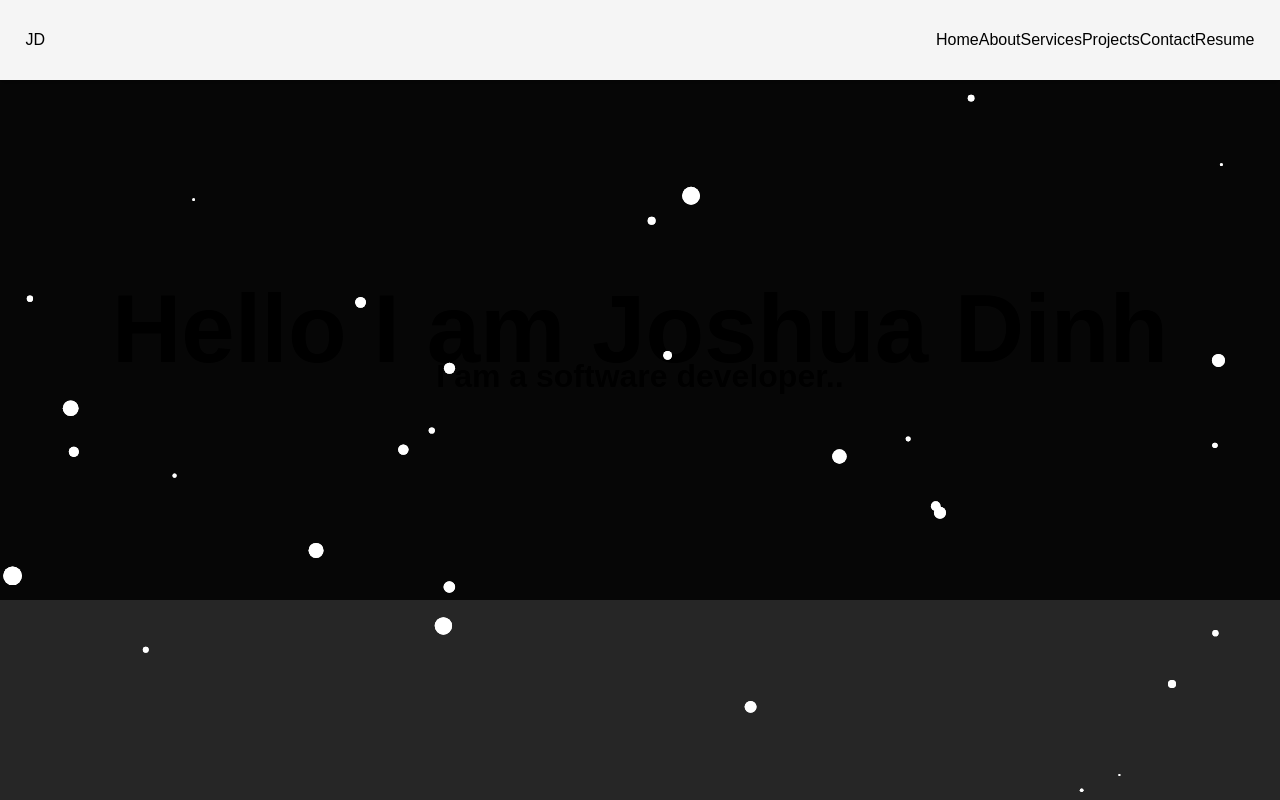
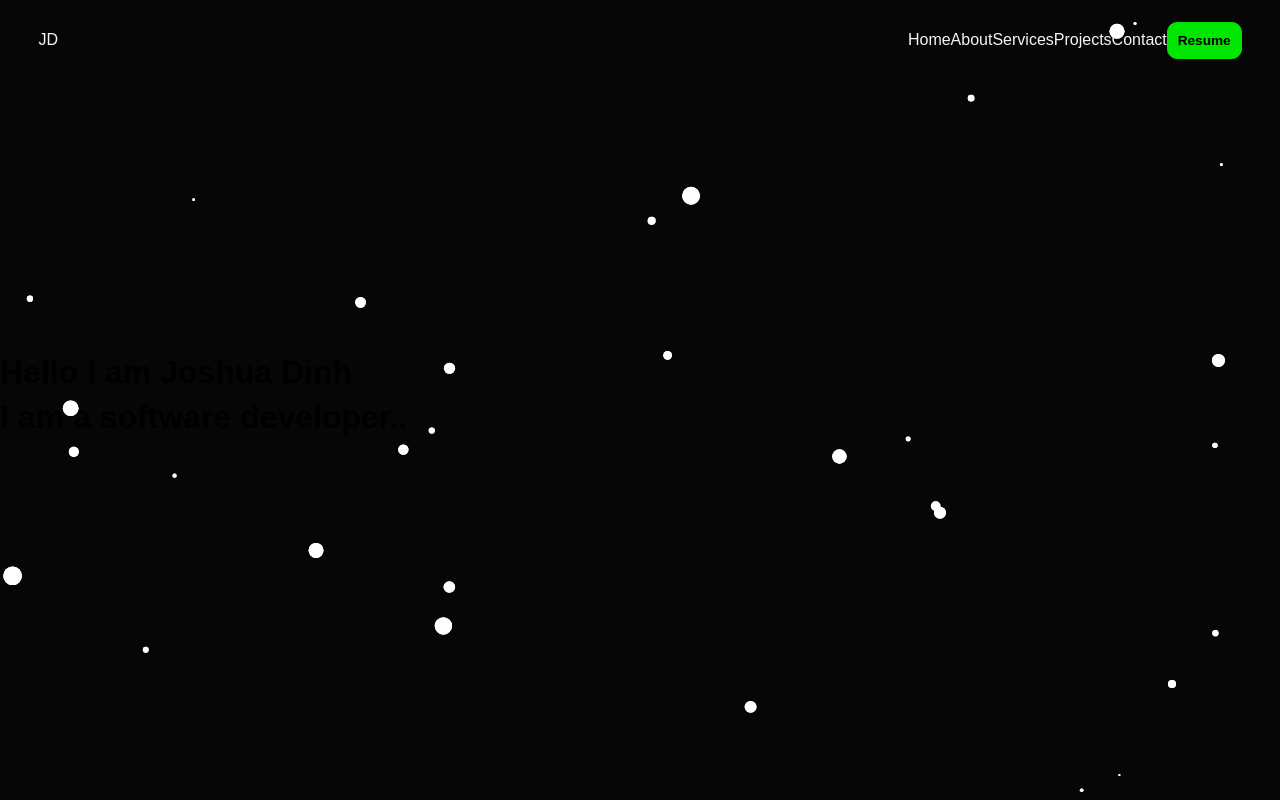
Before and after one commit to JoshuaDinh/Portfolio, a Next.js app: page / in a window 1280 px wide. Built offline with nearby package versions, Linux system fonts and the light colour scheme.

Commit message:
updated styling

```diff
--- a/components/Cursor/Cursor.module.css
+++ b/components/Cursor/Cursor.module.css
@@ -2,8 +2,7 @@
   position: fixed;
   left: 0;
   top: 0;
-  border: 5px solid rgb(245, 245, 245);
-  background: rgb(245, 245, 245);
+  border: 3px solid var(--main);
   border-radius: 999px;
   height: 3rem;
   width: 3rem;
@@ -19,7 +18,7 @@
   top: 1rem;
   height: 1rem;
   width: 1rem;
-  border: 1px solid rgb(245, 245, 245);
+  border: 3px solid var(--secondary);
   border-radius: 999px;
   z-index: 100;
   background: rgb(245, 245, 245);
--- a/components/Hero/Hero.module.css
+++ b/components/Hero/Hero.module.css
@@ -1,13 +1,27 @@
 .container {
+  min-height: 90vh;
   display: flex;
   flex-direction: column;
+  align-items: flex-start;
   justify-content: center;
-  align-items: center;
-  min-height: 65vh;
+  padding-bottom: 5rem;
 }
-.header {
-  font-size: 6rem;
+
+.mainHeader {
+  margin: 0px;
+  font-size: clamp(40px, 6vw, 72px);
 }
-.subHeader {
-  margin-top: -2rem;
+
+.mainHeader > span {
+  color: var(--main);
 }
+
+.content {
+  margin: 20px 0px 0px;
+  max-width: 540px;
+}
+
+.content > span {
+  font-size: 0.8rem;
+  font-style: italic;
+}
--- a/components/Navigation/Navigation.module.css
+++ b/components/Navigation/Navigation.module.css
@@ -1,12 +1,14 @@
 .container {
-  position: sticky;
+  position: relative;
   display: flex;
   align-items: center;
   justify-content: space-between;
   min-height: 10vh;
   max-height: 10vh;
-  padding: 0 2vw;
-  background: rgb(245, 245, 245);
+  padding: 0 3vw;
+  background-attachment: fixed;
+  background-size: cover;
+  color: rgb(245, 245, 245);
   box-shadow: rgba(0, 0, 0, 0.16) 0px 3px 6px, rgba(0, 0, 0, 0.23) 0px 3px 6px;
   z-index: 1;
 }
@@ -14,5 +16,56 @@
 .wrapper {
   display: flex;
   justify-content: space-evenly;
-  min-width: 20vw;
+  align-items: center;
 }
+
+.logo {
+  display: flex;
+  align-items: center;
+  justify-content: center;
+  color: var(--secondary);
+  font-weight: 800;
+  height: 2.75em;
+  width: 2.75em;
+  border-radius: 999px;
+  border: 2px solid var(--main);
+}
+
+.linkWrapper {
+  position: relative;
+  margin: 0 0.5rem;
+  padding: 10px;
+  font-size: 0.85rem;
+  border-radius: 10px;
+  border: 1px solid transparent;
+  transition: 0.3s ease-in-out;
+  z-index: 1;
+}
+.linkWrapper:hover {
+  border: 1px solid var(--secondary);
+}
+
+.resume {
+  display: flex;
+  align-items: center;
+  justify-content: center;
+  background: var(--main);
+  font-size: 0.85rem;
+  font-weight: 600;
+  padding: 10px;
+  border: 1px solid var(--main);
+  border-radius: 10px;
+  color: #000;
+  transition: 0.3s ease-in-out;
+}
+
+.resume:hover {
+  border: 1px solid var(--secondary);
+  color: var(--secondary);
+  background: transparent;
+}
+
+.icon {
+  font-size: 1rem !important;
+  margin-left: 10px;
+}
```
